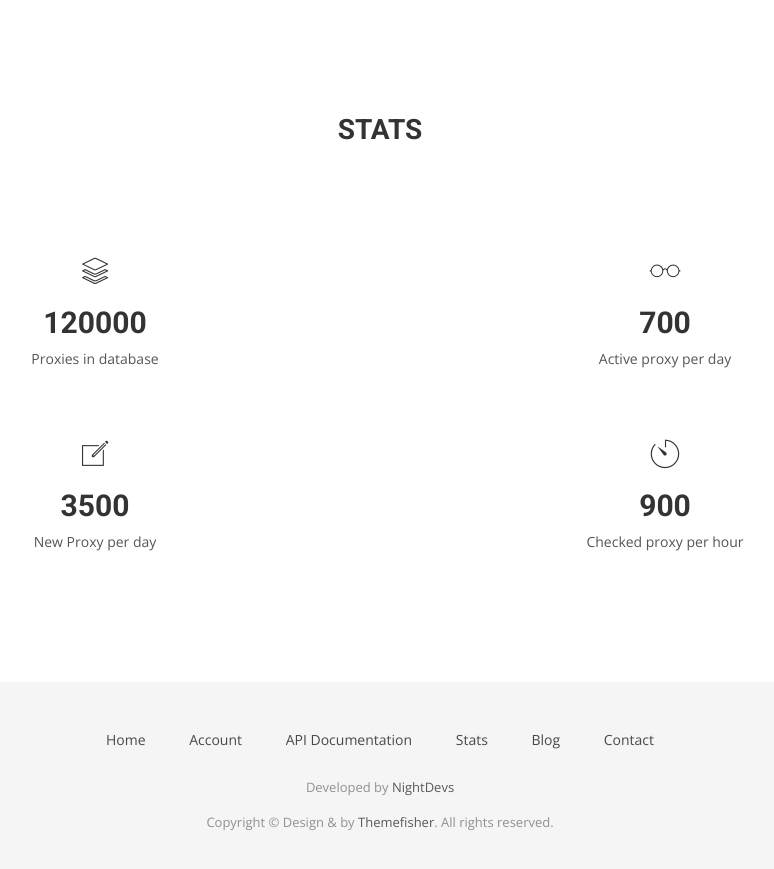
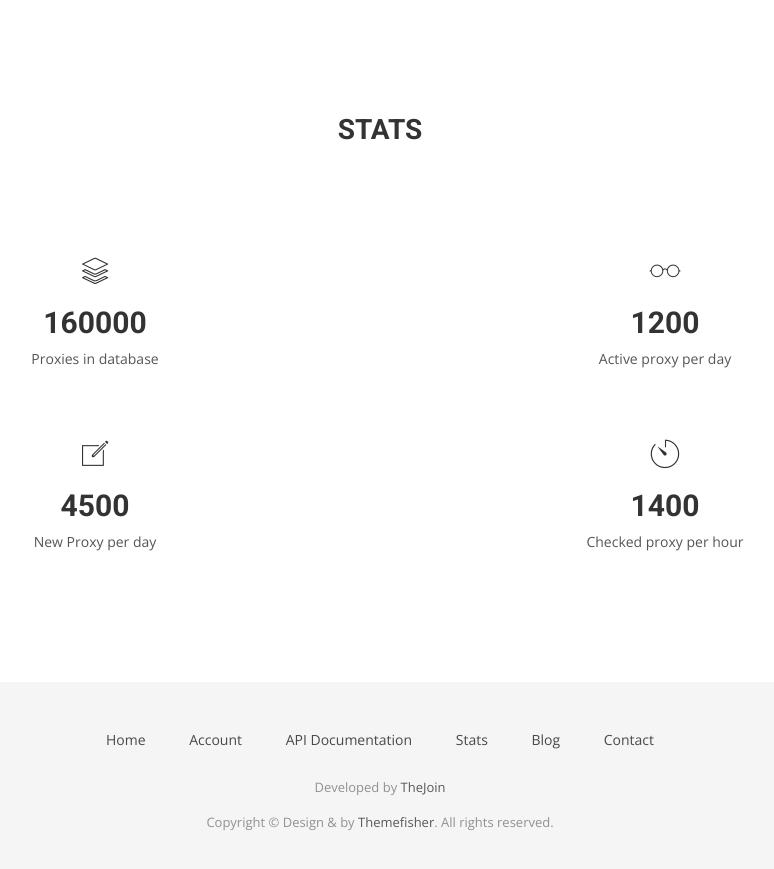
Before and after one commit to TheJoin95/free-proxies.info, a Jekyll site: the page built from index.html, in a window 1280 px wide and 900 px high, scrolled down 3520 px. Shown: the top 869 px of the window, without its empty margins (260-1034 px from the left). Built offline with Jekyll 4.4.1, drawn with Linux system fonts in a browser that asks for light colours; nearby versions of some CDN libraries; some web fonts are replaced; comment, search, counter and statistics services are not loaded.

```diff
--- a/_includes/footer.html
+++ b/_includes/footer.html
@@ -9,11 +9,11 @@
             <li><a href="{{ site.baseurl }}/account/">Account</a></li>
             <li><a href="{{ site.baseurl }}/documentation.html">API Documentation</a></li>
             <li><a href="{{ site.baseurl }}{% if page.permalink == "/" %}#stats{% else %}/#stats{% endif %}">Stats</a></li>
-            <li><a href="{{ site.baseurl }}/blog">Blog</a></li>
+            <li><a href="https://blog.thejoin.it" target="_blank">Blog</a></li>
             <li><a href="{{ site.baseurl }}/contact">Contact</a></li>
           </ul>
         </div>
-        <p>Developed by <a href="https://www.nightdev.it">NightDevs</a></p>
+        <p>Developed by <a href="https://blog.thejoin.it">TheJoin</a></p>
         <p>Copyright &copy; Design &amp; by <a href="http://www.themefisher.com">Themefisher</a>. All rights reserved.</p>
       </div>
     </div>
--- a/index.html
+++ b/index.html
@@ -161,28 +161,28 @@ permalink: /
             <li>
               <div class="block">
                 <i class="ion-social-buffer-outline"></i>
-                <h4 class="counter">120000</h4>
+                <h4 class="counter">160000</h4>
                 <span>Proxies in database</span>
               </div>
             </li>
             <li>
               <div class="block">
                 <i class="ion-ios-glasses-outline"></i>
-                <h4 class="counter">700</h4>
+                <h4 class="counter">1200</h4>
                 <span>Active proxy per day</span>
               </div>
             </li>
             <li>
               <div class="block">
                 <i class="ion-ios-compose-outline"></i>
-                <h4 class="counter">3500</h4>
+                <h4 class="counter">4500</h4>
                 <span>New Proxy per day</span>
               </div>
             </li>
             <li>
               <div class="block">
                 <i class="ion-ios-timer-outline"></i>
-                <h4 class="counter">900</h4>
+                <h4 class="counter">1400</h4>
                 <span>Checked proxy per hour</span>
               </div>
             </li>
```
Also changed, not shown: account.html (+17 -3 lines), 1 other file.
